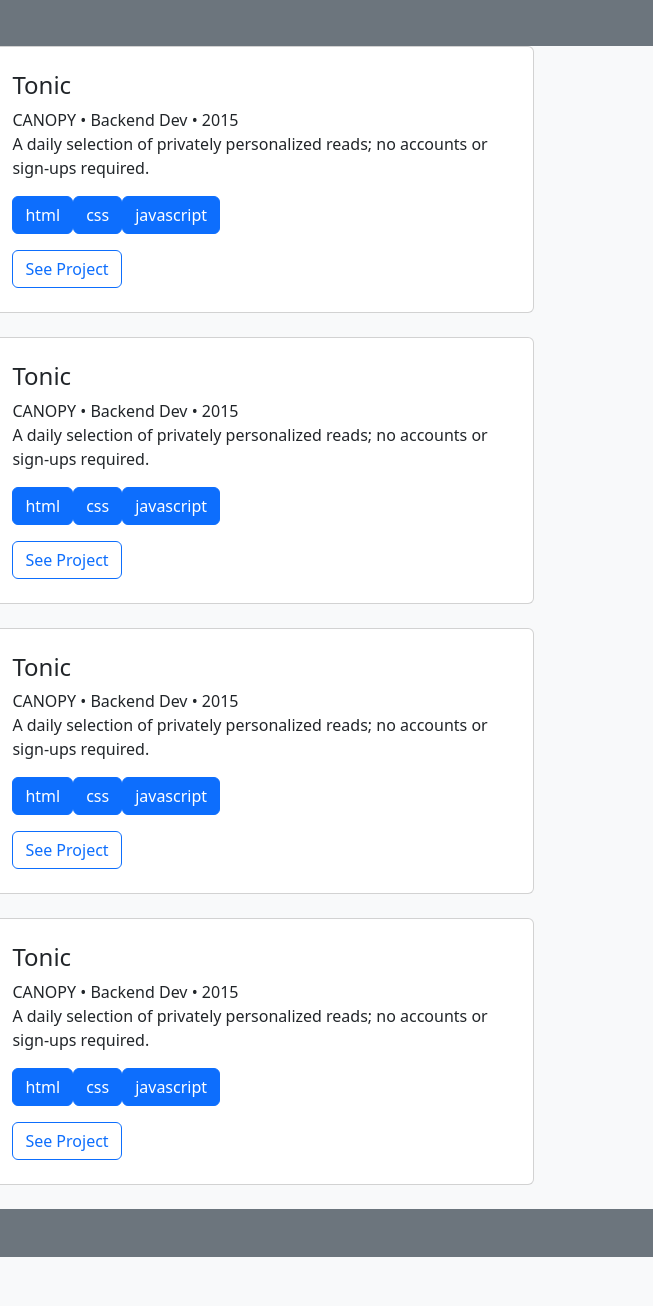
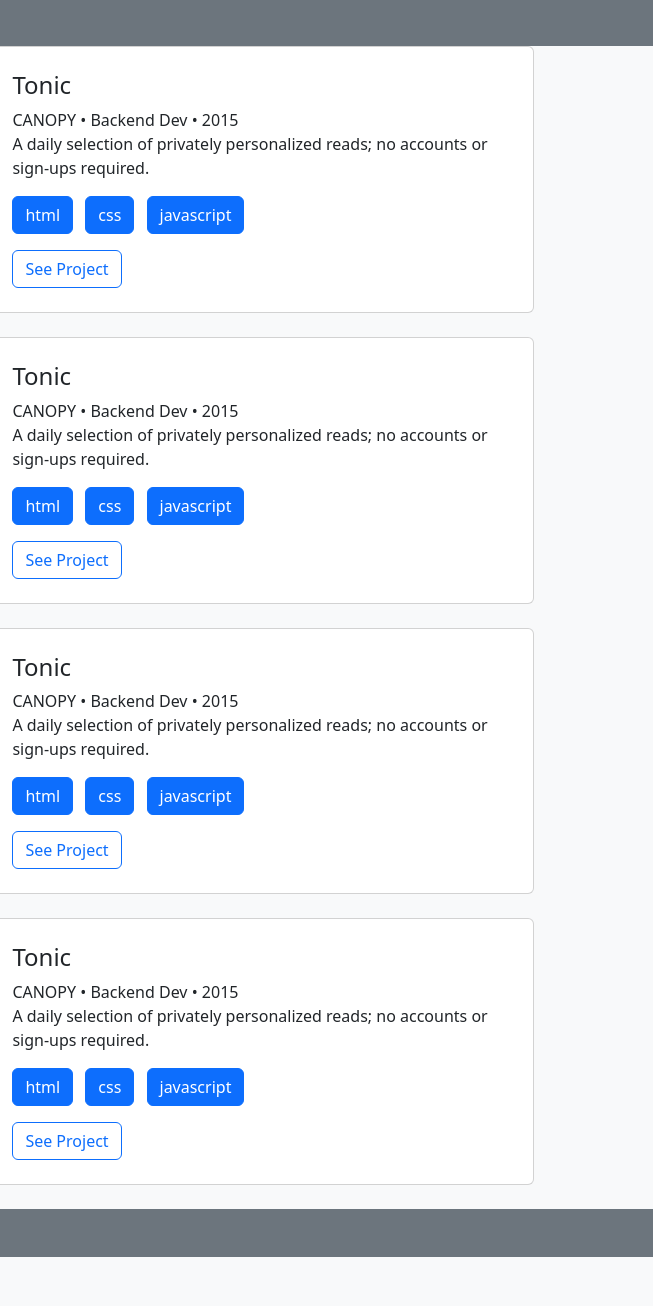
Before and after one commit to Zeph180/boots-portfolio, a website: page index.html in a window 1280 px wide. Shown: the part 716-2022 px from the top of the page, 627-1280 px from the left. Drawn offline with nearby package versions, Linux system fonts and the light colour scheme.

Commit message:
Space tech buttons

```diff
--- a/index.html
+++ b/index.html
@@ -121,10 +121,10 @@
                   A daily selection of privately personalized reads; no accounts
                   or sign-ups required.
                 </p>
-                <ul class="list-unstyled d-flex flex-row">
-                  <li class="btn btn-primary">html</li>
-                  <li class="mt-6 btn btn-primary">css</li>
-                  <li class="ml-2 btn btn-primary">javascript</li>
+                <ul class="list-unstyled list-inline">
+                  <li class="btn btn-primary list-inline-item">html</li>
+                  <li class="mt-6 btn btn-primary list-inline-item">css</li>
+                  <li class="ml-2 btn btn-primary list-inline-item">javascript</li>
                 </ul>
                 <button type="button" class="btn btn-outline-primary">
                   See Project
@@ -150,10 +150,10 @@
                   A daily selection of privately personalized reads; no accounts
                   or sign-ups required.
                 </p>
-                <ul class="list-unstyled d-flex flex-row">
-                  <li class="btn btn-primary">html</li>
-                  <li class="mt-6 btn btn-primary">css</li>
-                  <li class="ml-2 btn btn-primary">javascript</li>
+                <ul class="list-unstyled list-inline">
+                  <li class="btn btn-primary list-inline-item">html</li>
+                  <li class="mt-6 btn btn-primary list-inline-item">css</li>
+                  <li class="ml-2 btn btn-primary list-inline-item">javascript</li>
                 </ul>
                 <button type="button" class="btn btn-outline-primary">
                   See Project
@@ -179,10 +179,10 @@
                   A daily selection of privately personalized reads; no accounts
                   or sign-ups required.
                 </p>
-                <ul class="list-unstyled d-flex flex-row">
-                  <li class="btn btn-primary">html</li>
-                  <li class="mt-6 btn btn-primary">css</li>
-                  <li class="ml-2 btn btn-primary">javascript</li>
+                <ul class="list-unstyled list-inline">
+                  <li class="btn btn-primary list-inline-item">html</li>
+                  <li class="mt-6 btn btn-primary list-inline-item">css</li>
+                  <li class="ml-2 btn btn-primary list-inline-item">javascript</li>
                 </ul>
                 <button type="button" class="btn btn-outline-primary">
                   See Project
@@ -208,10 +208,10 @@
                   A daily selection of privately personalized reads; no accounts
                   or sign-ups required.
                 </p>
-                <ul class="list-unstyled d-flex flex-row">
-                  <li class="btn btn-primary">html</li>
-                  <li class="mt-6 btn btn-primary">css</li>
-                  <li class="ml-2 btn btn-primary">javascript</li>
+                <ul class="list-unstyled list-inline">
+                  <li class="btn btn-primary list-inline-item">html</li>
+                  <li class="mt-6 btn btn-primary list-inline-item">css</li>
+                  <li class="ml-2 btn btn-primary list-inline-item">javascript</li>
                 </ul>
                 <button type="button" class="btn btn-outline-primary">
                   See Project
```
